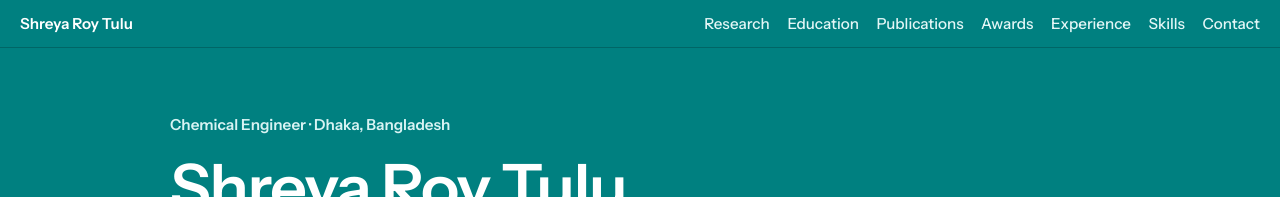
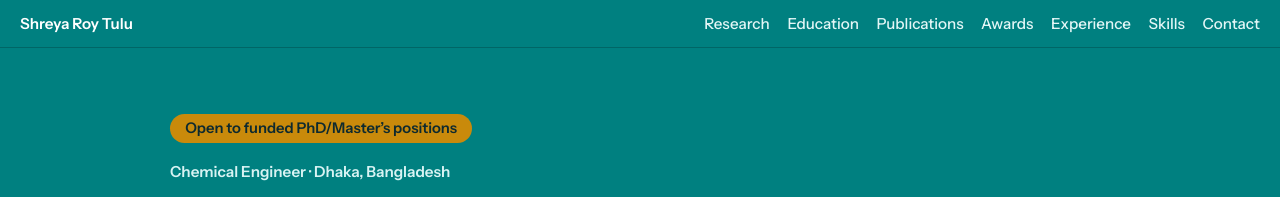
Before and after one commit to shreyaroytulu/shreyaroytulu.github.io, a plain HTML site: page index.html in a window 1280 px wide. Shown: the top 197 px of the page. Drawn offline with Linux system fonts and the light colour scheme.

Commit message:
Add files via upload

```diff
--- a/index.html
+++ b/index.html
@@ -24,7 +24,7 @@ nav b{margin-right:auto;color:#fff;font-weight:600}
 .hero .wrap{display:grid;grid-template-columns:1fr 250px;gap:2.5rem;align-items:center;padding-top:4rem;padding-bottom:4rem}
 h1{font-size:clamp(2.4rem,6vw,4rem);line-height:1.05;margin:0 0 .6rem;letter-spacing:-.02em;font-weight:600;color:#fff}
 .lead{font-size:1.15rem;max-width:38em;margin:0 0 1.6rem;color:#f2fbfb}
-.meta{color:var(--muted);font-size:.95rem;margin:0 0 1rem}.hero .meta{color:#d8f3f3;font-weight:700}
+.meta{color:var(--muted);font-size:.95rem;margin:0 0 1rem}.hero .meta{color:#d8f3f3;font-weight:700}.open{display:inline-block;background:var(--accent);color:#0e2a2f;font:700 .92rem "Instrument Sans",system-ui,sans-serif;padding:.35rem .95rem;border-radius:999px;margin:0 0 1rem}
 .btn{display:inline-block;padding:.65rem 1.1rem;border-radius:6px;font-weight:600;text-decoration:none;font-size:.95rem;margin:0 .5rem .5rem 0}
 .btn.p{background:var(--deep);color:var(--bg)}.btn.s{border:2px solid var(--deep);color:var(--deep);background:var(--bg)}
 .photo{width:250px;aspect-ratio:4/5;border-radius:6px;border:6px solid var(--surface);box-shadow:0 0 0 1px var(--line);background:var(--surface);overflow:hidden}
@@ -58,6 +58,7 @@ dialog button{display:block;margin:0 0 .5rem auto;font:600 .95rem "Instrument Sa
 
 <header class="hero"><div class="wrap">
 <div>
+<p class="open">Open to funded PhD/Master’s positions</p>
 <p class="meta">Chemical Engineer · Dhaka, Bangladesh</p>
 <h1>Shreya Roy Tulu</h1>
 <p class="lead">As a chemical engineer at JDC, I lead field operations and monitoring for pilot-scale plants that remove arsenic from rural groundwater in Bangladesh using a nano-layered double hydroxide adsorbent. I hold a B.Sc. in Chemical Engineering and Polymer Science from SUST, where my undergraduate research assessed the environmental impact of chlor-alkali industries, and I have a manuscript under peer review and an oral presentation accepted at ICChE 2026. I am interested in adsorption, functional materials and membrane processes for removing inorganic contaminants from water, and I am seeking a funded PhD or Master’s position to take this work further.</p>
```
